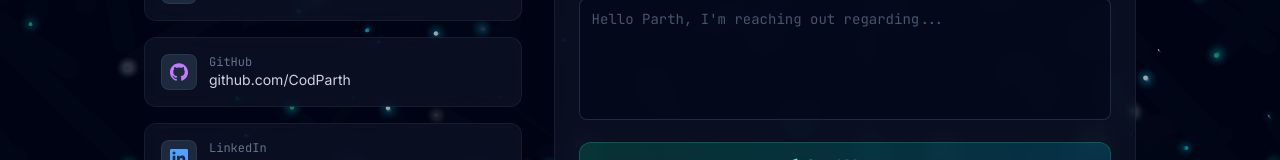
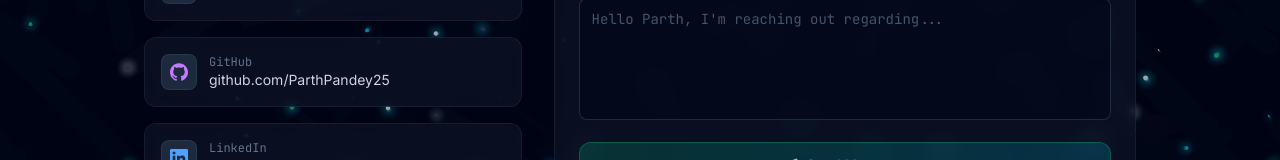
Before and after one commit to ParthPandey25/portfolio, a Next.js app: page /contact in a window 1280 px wide. Shown: the part 491-651 px from the top of the page. Built offline with nearby package versions, Linux system fonts and the light colour scheme.

Commit message:
feat(projects): update project vault with verified engineering repositories and direct GitHub links

```diff
--- a/src/app/contact/page.jsx
+++ b/src/app/contact/page.jsx
@@ -34,8 +34,8 @@ const SOCIAL = [
   {
     icon: <GithubIcon size={18} className="text-purple-400" />,
     label: "GitHub",
-    value: "github.com/CodParth",
-    href: "https://github.com/CodParth",
+    value: "github.com/ParthPandey25",
+    href: "https://github.com/ParthPandey25",
     color: "hover:border-purple-500/50 hover:shadow-[0_8px_30px_rgba(168,85,247,0.15)]",
   },
   {
--- a/src/components/ProjectVault.jsx
+++ b/src/components/ProjectVault.jsx
@@ -3,13 +3,18 @@
 import React from "react";
 import { motion } from "framer-motion";
 import {
-  Network,
-  Shield,
-  Cpu,
-  Globe,
+  Activity,
+  Boxes,
+  Film,
+  Wallet,
+  Recycle,
+  Mail,
+  Lock,
+  CheckSquare,
   ExternalLink,
   Clock,
   CheckCircle2,
+  Sparkles,
 } from "lucide-react";
 import { GithubIcon } from "./SocialIcons";
 import TiltCard from "./TiltCard";
@@ -17,44 +22,86 @@ import Link from "next/link";
 
 const projects = [
   {
-    title: "Home SOC Lab: Splunk SIEM & AWS CloudTrail",
+    title: "Yoga Guru AI — Real-Time Computer Vision & Health Guide",
     description:
-      "Orchestrating a local SOC environment ingesting AWS CloudTrail and VPC Flow Logs into Splunk. Custom SPL detection rules mapped to MITRE ATT&CK techniques (T1078, T1110) for brute-force alerting and rapid incident triage.",
-    icon: <Network className="text-emerald-400" size={26} />,
+      "Full-stack AI yoga instructor with real-time pose estimation and correction using YOLOv8, MediaPipe, Faster R-CNN, and LSTM sequence analysis. Integrates Gemini AI for biological profile meal planning.",
+    icon: <Activity className="text-emerald-400" size={26} />,
     color: "emerald",
-    tags: ["Splunk", "AWS CloudTrail", "MITRE ATT&CK", "SPL", "VPC Flow Logs"],
-    status: "in-progress",
-    github: "https://github.com/CodParth",
+    tags: ["Computer Vision", "YOLOv8", "MediaPipe", "Gemini AI", "PyTorch", "Flask"],
+    status: "completed",
+    featured: true,
+    github: "https://github.com/ParthPandey25/Yoga-Guru-AI",
   },
   {
-    title: "Distributed Enterprise Firewall Topology",
+    title: "Employee Salary Prediction — Docker Microservices",
     description:
-      "Modeled a highly available multi-branch corporate network with 3 redundant Check Point VSX infrastructure layers, isolated virtual switch networks, and Cisco ASA gateways inside GNS3 sandboxes.",
-    icon: <Shield className="text-cyan-400" size={26} />,
+      "Enterprise microservices pipeline for income bracket classification. Features an Express.js API Gateway, an isolated FastAPI ML inference engine (Gradient Boosting), and a React/Vite frontend.",
+    icon: <Boxes className="text-cyan-400" size={26} />,
     color: "cyan",
-    tags: ["Check Point Gaia", "Cisco", "GNS3", "Python", "Zero Trust"],
+    tags: ["Docker Compose", "FastAPI", "Express.js", "Scikit-Learn", "React", "Microservices"],
     status: "completed",
-    github: "https://github.com/CodParth",
+    featured: true,
+    github: "https://github.com/ParthPandey25/employee-salary-prediction",
   },
   {
-    title: "High-Performance Packet Analyzer",
+    title: "BookMyShow Clone — Full-Stack Cinema Platform",
     description:
-      "Native multi-threaded C++ traffic sniffer using libpcap. Decodes real-time packet structures with sub-millisecond latency, parses network headers, and applies rule-based kernel filtering logic.",
-    icon: <Cpu className="text-purple-400" size={26} />,
+      "End-to-end movie ticket booking platform with multi-city showtimes, interactive curved cinema seat selection, Razorpay payment gateway integration, and dynamic QR ticket generation.",
+    icon: <Film className="text-purple-400" size={26} />,
     color: "purple",
-    tags: ["C++", "libpcap", "Linux", "TCP/IP", "Multi-threading"],
+    tags: ["React (Vite)", "Express.js", "MongoDB", "Razorpay", "REST APIs"],
     status: "completed",
-    github: "https://github.com/CodParth",
+    github: "https://github.com/ParthPandey25/BookMyShow-Clone",
   },
   {
-    title: "Full-Stack Web Clones (BookMyShow, Zomato)",
+    title: "Smart Spender — Financial Budgeting & Analytics API",
     description:
-      "Multi-tier full-stack application mirrors using MERN stack with optimised state handling on the frontend and asynchronous backend database engines to drive low-latency transactional flows.",
-    icon: <Globe className="text-blue-400" size={26} />,
+      "Modular expense and budget management backend with JWT authentication, Bcrypt security, rate limiting, and real-time Socket.io transaction synchronization across clients.",
+    icon: <Wallet className="text-blue-400" size={26} />,
     color: "blue",
-    tags: ["MERN Stack", "React.js", "Node.js", "MongoDB", "REST APIs"],
+    tags: ["Node.js", "Express", "MongoDB", "Socket.io", "JWT", "Security"],
     status: "completed",
-    github: "https://github.com/CodParth",
+    github: "https://github.com/ParthPandey25/Smart-Spender",
+  },
+  {
+    title: "Smart Garbage Classification — CNN & Gradio",
+    description:
+      "Deep transfer learning vision pipeline using EfficientNetV2B2 for municipal solid waste sorting across multi-class recyclable streams with interactive Gradio web interface.",
+    icon: <Recycle className="text-emerald-400" size={26} />,
+    color: "emerald",
+    tags: ["TensorFlow", "Keras", "Transfer Learning", "Gradio", "EfficientNet"],
+    status: "completed",
+    github: "https://github.com/ParthPandey25/garbage-classification-cnn",
+  },
+  {
+    title: "Alexa Voice Mass Email System — Serverless AWS",
+    description:
+      "Voice-activated mass email dispatcher integrating Amazon Alexa Skills Kit, AWS Lambda event handlers, and Amazon Simple Email Service (SES) with dynamic recipient merge templates.",
+    icon: <Mail className="text-cyan-400" size={26} />,
+    color: "cyan",
+    tags: ["Alexa Skills", "AWS Lambda", "Amazon SES", "Python", "Boto3"],
+    status: "completed",
+    github: "https://github.com/ParthPandey25/alexa-voice-mass-email",
+  },
+  {
+    title: "Image Steganography — Cryptographic Pixel Encoder",
+    description:
+      "Security utility embedding password-protected secret messages into lossless image RGB pixel channels using OpenCV and NumPy matrix manipulation without visual distortion.",
+    icon: <Lock className="text-purple-400" size={26} />,
+    color: "purple",
+    tags: ["Python", "OpenCV", "NumPy", "Cryptography", "Security"],
+    status: "completed",
+    github: "https://github.com/ParthPandey25/Stegenography_image",
+  },
+  {
+    title: "Tasky App — Modern Task Management System",
+    description:
+      "Interactive task planner with HTML5 Drag & Drop prioritization, category tagging, overdue tracking, live stat counters, and persistent dark/light mode via localStorage.",
+    icon: <CheckSquare className="text-blue-400" size={26} />,
+    color: "blue",
+    tags: ["JavaScript (ES6+)", "HTML5 Drag & Drop", "CSS Grid", "LocalStorage"],
+    status: "completed",
+    github: "https://github.com/ParthPandey25/Tasky-App",
   },
 ];
 
@@ -101,7 +148,7 @@ export default function ProjectVault() {
               initial={{ opacity: 0, y: 30 }}
               whileInView={{ opacity: 1, y: 0 }}
               viewport={{ once: true }}
-              transition={{ duration: 0.5, delay: index * 0.1 }}
+              transition={{ duration: 0.5, delay: index * 0.08 }}
               className="h-full"
             >
               <TiltCard className="h-full">
@@ -119,6 +166,12 @@ export default function ProjectVault() {
                       <div className={`p-3 rounded-xl border ${c.iconBg}`}>
                         {project.icon}
                       </div>
+                      <div className="flex items-center gap-2">
+                        {project.featured && (
+                          <span className="flex items-center gap-1 text-xs font-mono px-2.5 py-1 rounded-full border text-amber-300 bg-amber-500/10 border-amber-500/20">
+                            <Sparkles size={11} /> Featured
+                          </span>
+                        )}
                         <span
                           className={`flex items-center gap-1.5 text-xs font-mono px-2.5 py-1 rounded-full border ${
                             project.status === "in-progress"
@@ -133,6 +186,7 @@ export default function ProjectVault() {
                           )}
                           {project.status === "in-progress" ? "In Progress" : "Completed"}
                         </span>
+                      </div>
                     </div>
 
                     {/* Title & Description */}
@@ -163,9 +217,9 @@ export default function ProjectVault() {
                         href={project.github}
                         target="_blank"
                         rel="noopener noreferrer"
-                        className="flex items-center gap-1.5 text-sm text-slate-400 hover:text-slate-100 transition-colors"
+                        className="flex items-center gap-1.5 text-sm text-slate-300 hover:text-emerald-400 font-mono transition-colors"
                       >
-                        <GithubIcon size={14} /> GitHub
+                        <GithubIcon size={14} /> View Code on GitHub →
                       </a>
                     </div>
                   </div>
@@ -181,16 +235,18 @@ export default function ProjectVault() {
         initial={{ opacity: 0 }}
         whileInView={{ opacity: 1 }}
         viewport={{ once: true }}
-        transition={{ delay: 0.5 }}
+        transition={{ delay: 0.3 }}
         className="mt-10 text-center"
       >
-        <Link
-          href="/projects"
+        <a
+          href="https://github.com/ParthPandey25?tab=repositories"
+          target="_blank"
+          rel="noopener noreferrer"
           className="inline-flex items-center gap-2 px-6 py-3 rounded-xl border border-emerald-500/30 text-emerald-400 hover:bg-emerald-500/10 hover:border-emerald-400/60 transition-all font-medium text-sm"
         >
           <ExternalLink size={15} />
-          View All Projects
-        </Link>
+          Explore All Repositories on GitHub
+        </a>
       </motion.div>
     </div>
   );
```
Lines whose indentation alone changed are shown as unchanged.
